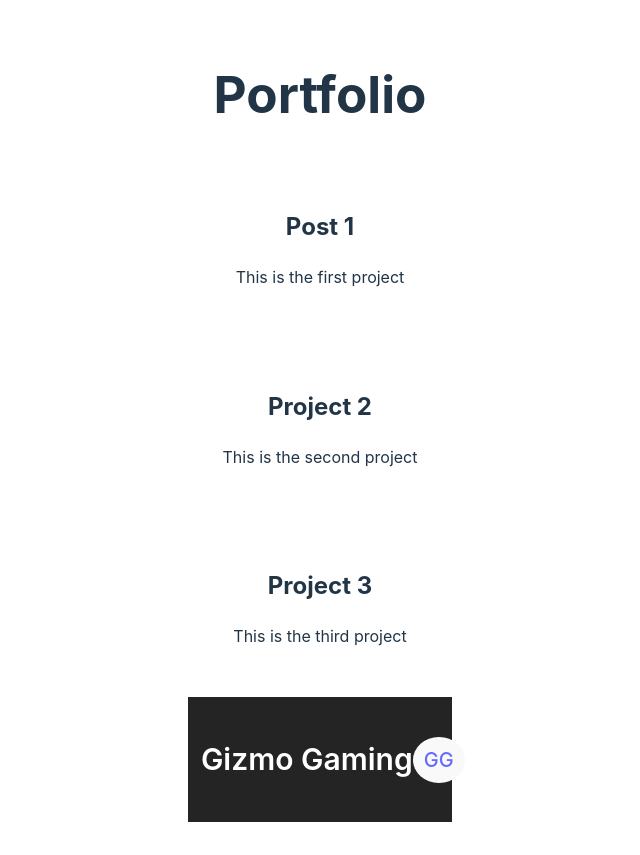
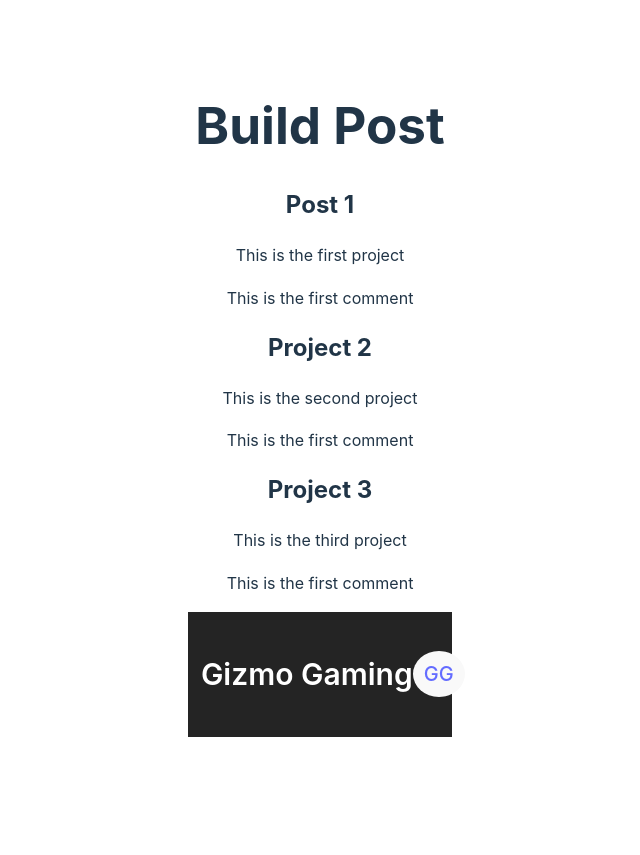
Before and after one commit to RonaldMartin02/gizmo-gaming-V1, a React (Vite) app in the folder client/: page /Build in a window 1280 px wide. Shown: the whole page, without its empty margins (320-960 px from the left). After the commit the page ends 800 px from the top, so only its background shows below. Built offline with nearby package versions, Linux system fonts and the light colour scheme.

Commit message:
Started to create build jsx

```diff
--- /dev/null
+++ b/client/src/components/Comment.jsx
@@ -0,0 +1,8 @@
+export default function Comment(props) {
+    return (
+        <div>
+            <h3>{props.commentUser}</h3>
+            <p>{props.commentBody}</p>
+        </div>
+    )
+}
--- a/client/src/pages/Build.jsx
+++ b/client/src/pages/Build.jsx
@@ -1,31 +1,86 @@
-import Post from '../components/Post';
+// import Post from '../components/Post';
 import { Link, useLocation } from 'react-router-dom';
+import { useParams } from 'react-router-dom';
+import { useQuery } from '@apollo/client';
+
+import Comment from '../components/Comment';
 
 export default function Build() {
-    const currentPage = useLocation().pathname;
+    // const currentPage = useLocation().pathname;
     const posts = [
         {
             title: 'Post 1',
             description: 'This is the first project',
+            Comments: [
+                {
+                    commentUser
+                    : 'User',
+                    commentBody: 'This is the first comment',
+                }]
         },
         {
             title: 'Project 2',
             description: 'This is the second project',
+            Comments: [
+                {
+                    commentUser: 'User',
+                    commentBody: 'This is the first comment',
+                }]
         },
         {
             title: 'Project 3',
             description: 'This is the third project',
+            Comments: [
+                {
+                    commentUser: 'User',
+                    commentBody: 'This is the first comment',
+                }]
         }
     ];
 return (
     <div>
-    <h1>Portfolio</h1>
+    <h1>Build Post</h1>
     <div className='single-project'>
-        {posts.map((post, index) => (
-            <Post title={post.title} game={post.game} description={post.description} key={index} />
-            ))}
+        {posts.map ((post, index) => (
+            <div key={index}>
+                <h2>{post.title}</h2>
+                <p>{post.description}</p>
+                <Comment commentUer
+                 = {post.Comments[0].commentUser
+                } commentBody = {post.Comments[0].commentBody}
+         />
+            </div>
+        ))}
     </div>
         {/* <Link to="/">Go to Home</Link> */}
             </div>
 );
 }
+
+
+
+// import { QUERY_POST } from '../utils/queries';
+
+// const Build = () => {
+//   const { buildId } = useParams();
+
+//   const { loading, data } = useQuery(QUERY_POST, {
+//     variables: { buildId: buildId },
+//   });
+
+//   const build = data?.build || {};
+
+//   if (loading) {
+//     return <div>Loading...</div>;
+//   }
+
+//   return (
+//     <div>
+//       <h3>{build.postUser} commented on {build.postDate}</h3>
+//       <p>{build.postBody}</p>
+//       <Comments comments={build.postComments} />
+//     </div>
+//   );
+// }
+
+// export default Build;
```
